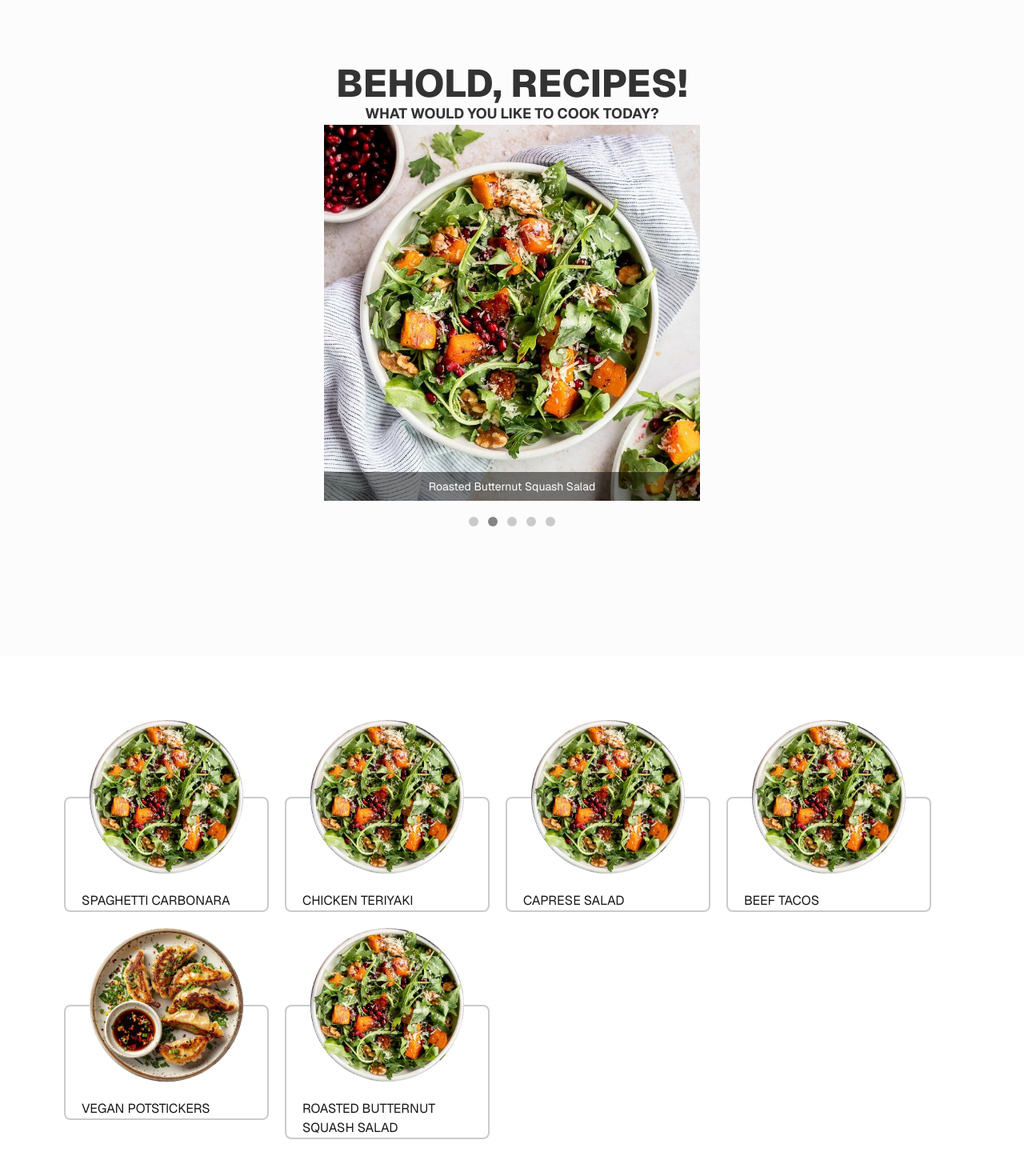
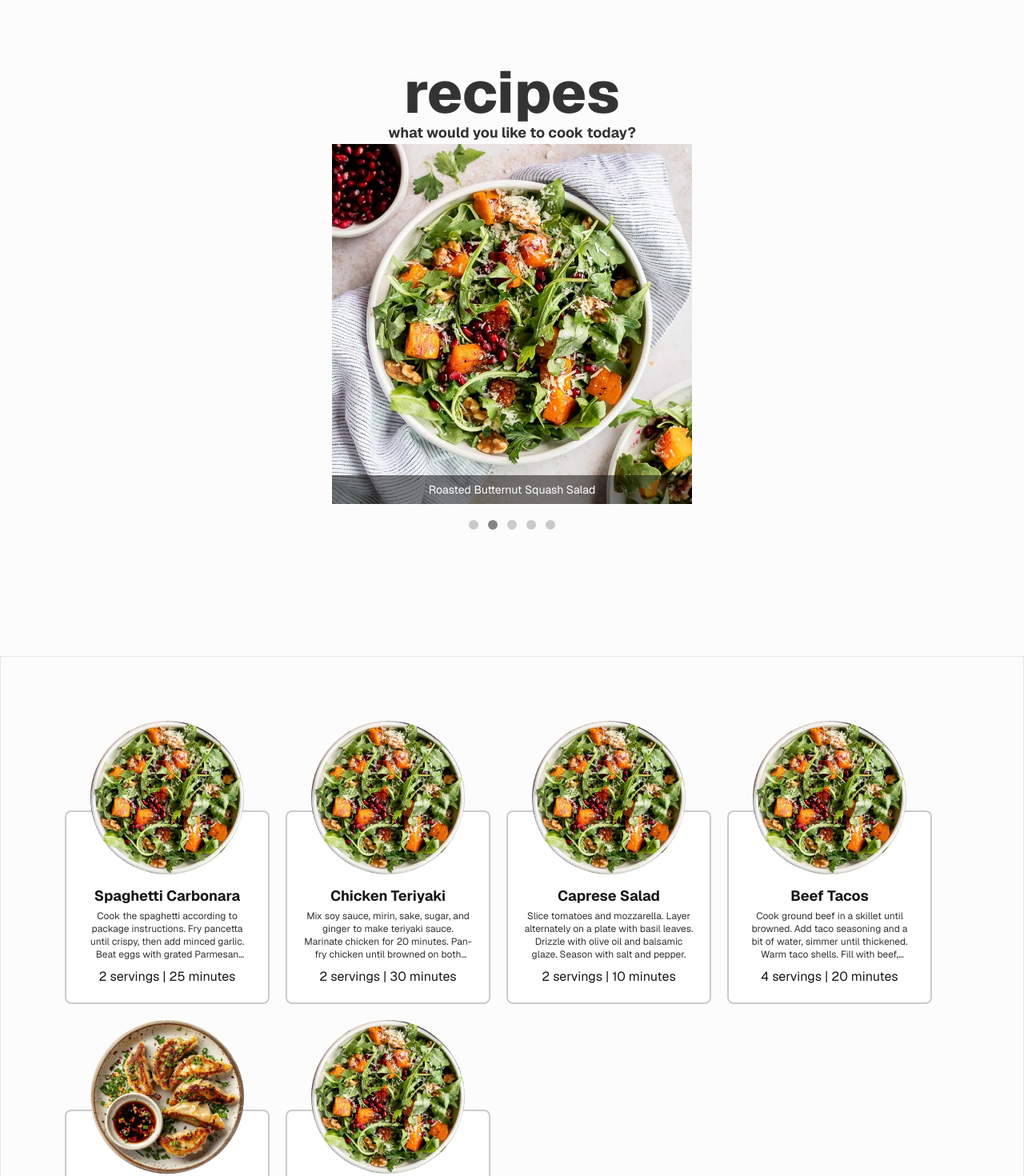
Before and after one commit to addomingo/Next-Recipe-Application, a Next.js app: page / in a window 1280 px wide. Shown: the top 1470 px of the page at 80% size. Built offline with nearby package versions, Linux system fonts and the light colour scheme.

Commit message:
feat: add details to RecipeCard

```diff
--- a/app/page.tsx
+++ b/app/page.tsx
@@ -122,11 +122,11 @@ export default function Home() {
   return (
     <div className="bg-MainBackground flex flex-col gap-5">
       <section className="h-screen flex flex-col items-center p-20">
-        <h1 className="text-BlackText font-extrabold text-5xl">BEHOLD, RECIPES!</h1>
-        <h3 className="text-BlackText font-bold text-lg">WHAT WOULD YOU LIKE TO COOK TODAY?</h3>
+        <h1 className="text-BlackText font-extrabold text-7xl">recipes</h1>
+        <h3 className="text-BlackText font-bold text-lg">what would you like to cook today?</h3>
         <FeaturedRecipes />
       </section>
-      <section className="bg-white flex flex-row gap-5 p-20 flex-wrap">
+      <section className="h-screen flex flex-row items-stretch gap-5 p-20 flex-wrap border">
         {recipes.map(recipe => (
           <RecipeCard key={recipe.id} recipe={recipe}/>
         ))}
--- a/components/RecipeCard.tsx
+++ b/components/RecipeCard.tsx
@@ -7,23 +7,27 @@ interface RecipeCardProps {
 };
 
 export default function RecipeCard({ recipe }: RecipeCardProps) {
-
   return (
     <Link
-        href={"/recipes/" + recipe.id}
-        className="group w-64 relative flex flex-col items-center transition-transform duration-300 hover:scale-110"
+      href={"/recipes/" + recipe.id}
+      className="group w-64 flex flex-col justify-start items-center transition-transform duration-300 hover:scale-110"
     >
+      <div className="relative w-48 h-48 -mb-20 z-10">
         <Image
-            src={recipe.image}
-            alt={recipe.name}
-            width={192}
-            height={192}
-            className="rounded-full absolute transition-transform duration-500 group-hover:animate-spinSlow"
+          src={recipe.image}
+          alt={recipe.name}
+          fill
+          className="rounded-full object-cover transition-transform duration-500 group-hover:animate-spinSlow"
         />
-        <div className="h-24"></div>
-        <div className="w-full pt-24 px-5 border-2 border-BlackText/25 rounded-lg">
-            <h4 className="pt-5">{recipe.name.toUpperCase()}</h4>
-        </div>
+      </div>
+
+      <div className="flex flex-col justify-between flex-grow w-full pt-24 pb-5 px-5 border-2 border-BlackText/25 rounded-lg bg-white">
+        <h4 className="font-bold text-lg text-center leading-none">{recipe.name}</h4>
+        <h6 className="text-xs text-center text-BlackText my-2 line-clamp-4">
+          {recipe.instructions.join(" ")}
+        </h6>
+        <h5 className="text-md text-center">{recipe.servings} servings | {recipe.cookingTime}</h5>
+      </div>
     </Link>
   );
 }
```
